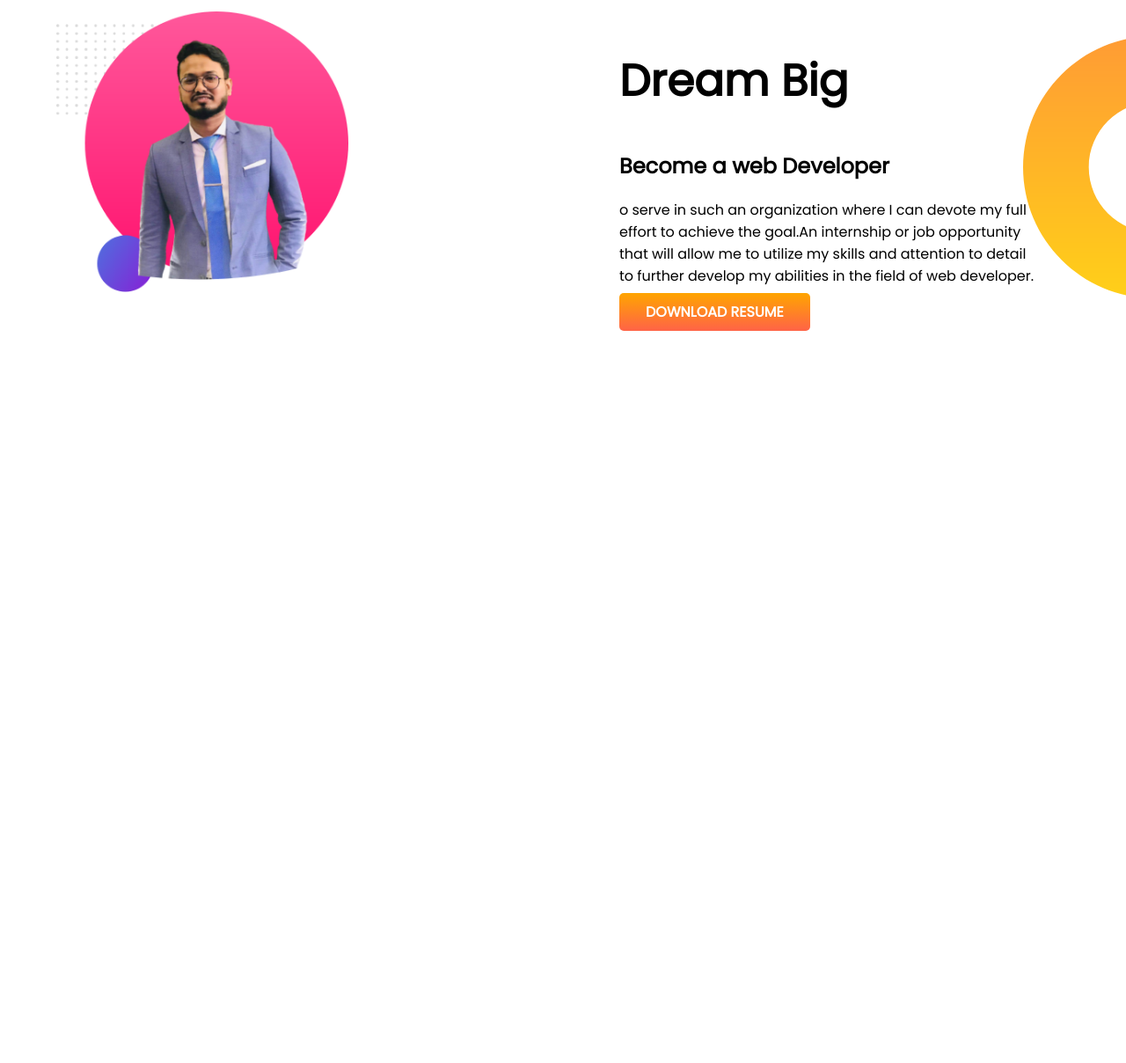
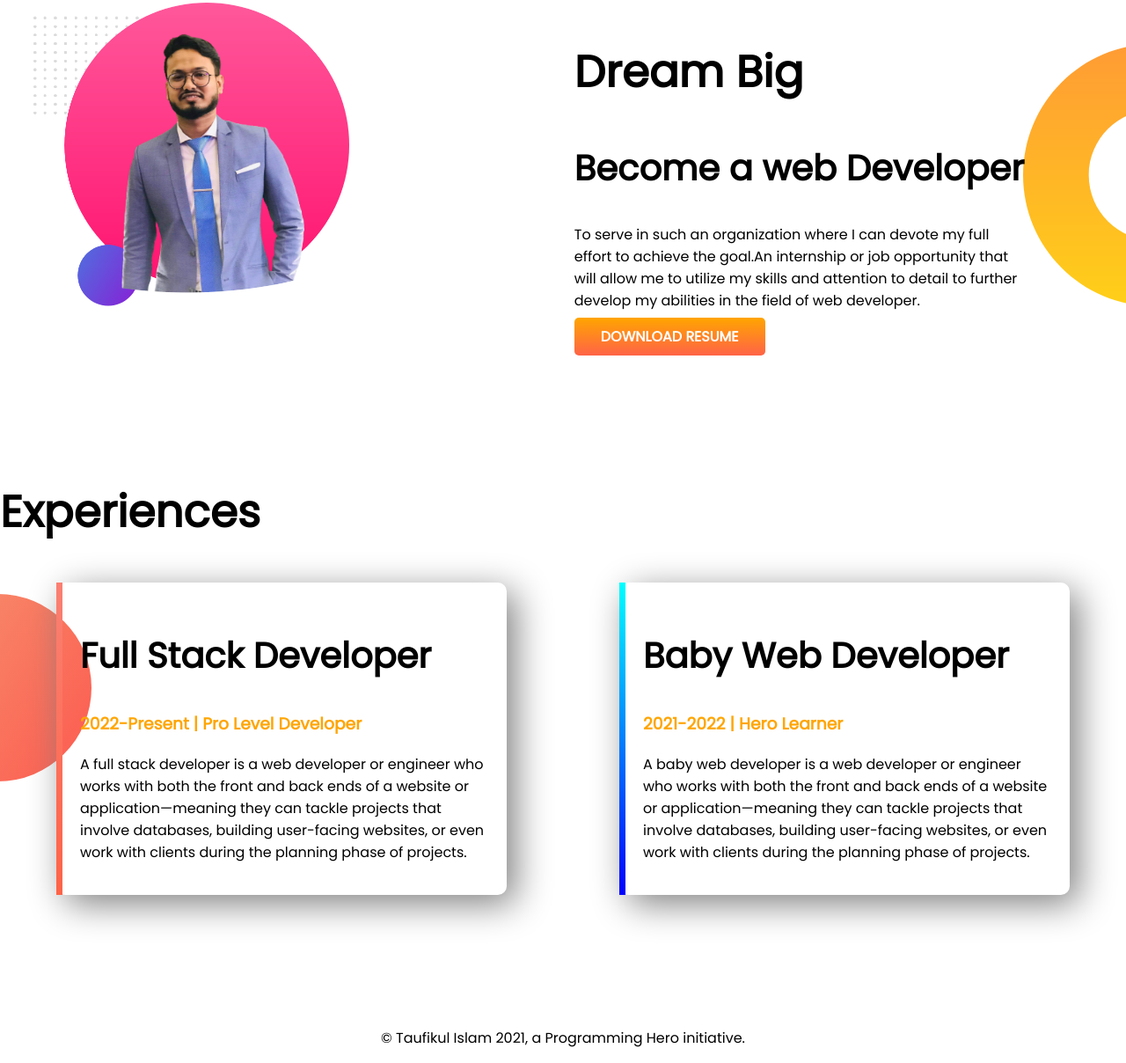
Before and after one commit to taufikka/developer-portfolio, a plain HTML site: page index.html in a window 1280 px wide. Shown: the part 760-1968 px from the top of the page at 88% size. Before the commit the page ends 1287 px from the top, so only its background shows below. Drawn offline with Linux system fonts and the light colour scheme.

Commit message:
footer and experience added

```diff
--- a/index.html
+++ b/index.html
@@ -13,7 +13,7 @@
 </head>
 
 <body>
-    <section class="top-banner">
+    <section class="top-banner flexible-container">
         <div class="half-width">
             <H1>Welcome To</H1>
             <H1><span class="color-orange">Taufikul Islam</span> World!</H1>
@@ -32,14 +32,14 @@
             <img src="images/taufik-pic-with-bg.png" alt="my pic">
         </div>
     </section>
-    <section class="dream-big">
+    <section class="dream-big flexible-container">
         <div class="half-width">
-            <img src="images\taufik-pic-with-bg2.png" alt="">
+            <img src="images\taufik-pic-with-bg2.png" alt="another pic">
         </div>
         <div class="half-width">
             <h1>Dream Big</h1>
             <h2>Become a web Developer</h2>
-            <p>o serve in such an organization where I can devote my full effort to achieve the goal.An internship or
+            <p>To serve in such an organization where I can devote my full effort to achieve the goal.An internship or
                 job
                 opportunity that will allow me to utilize my skills and attention to detail to further develop my
                 abilities
@@ -48,9 +48,31 @@
             <a class="link-button" target="_blank" href="https://www.linkedin.com/in/taufikul-islam-5a4285194/">DOWNLOAD
                 RESUME</a>
 
-
         </div>
     </section>
+
+        <section class="experience-area">
+            <h1>Experiences</h1>
+            <div class="flexible-container">
+                <div id="full-stack-experience" class="experience-item">
+                    <h2>Full Stack Developer</h2>
+                    <h3 class="color-orange">2022-Present  |  Pro Level Developer</h3>
+                     <p>A full stack developer is a web developer or engineer who works with both the front and back ends of a website or application—meaning they can tackle projects that involve databases, building user-facing websites, or even work with clients during the planning phase of projects.</p>
+
+                </div>
+                <div id="web-dev-experience" class="experience-item">
+                    <h2>Baby Web Developer</h2>
+                    <h3 class="color-orange">2021-2022  |  Hero Learner</h3>
+                    <p>A baby web developer is a web developer or engineer who works with both the front and back ends of a website or application—meaning they can tackle projects that involve databases, building user-facing websites, or even work with clients during the planning phase of projects.</p>
+                </div>
+            </div>
+
+        </section>
+        <footer>
+            <p>
+                © Taufikul Islam 2021, a Programming Hero initiative.
+            </p>
+        </footer>
 </body>
 
 </html>
--- a/style.css
+++ b/style.css
@@ -5,17 +5,20 @@ body{
 h1{
     font-size: 50px;
 }
+h2{
+    font-size: 40px;
+}
 .color-orange{
     color: orange;
 }
-section{
+.flexible-container{
     display: flex;
-    margin-bottom: 160px;
+    margin-bottom: 150px;
 }
 .half-width{
-    width: 50%;
-    padding-left: 5%;
-    padding-right: 8%;
+    width: 40%;
+    padding-left: 3%;
+    padding-right: 5%;
 
 }
 .half-width img{
@@ -38,3 +41,32 @@ section{
     background-repeat: no-repeat;
     background-position: right;
 }
+.experience-area{
+    background-image: url(images/exp-bg.png);
+    background-repeat: no-repeat;
+    background-position: left;
+}
+.experience-item{
+    width: 40%;
+    margin-left: 5%;
+    margin-right: 5%;
+    padding: 20px;
+    border-radius: 10px;
+    box-shadow: 10px 10px 40px gray;
+
+}
+#web-dev-experience{
+    border-left: 7px solid;
+    border-image: linear-gradient(cyan, blue);
+    border-image-slice: 1;
+
+}
+#full-stack-experience{
+    border-left: 7px solid;
+    border-image: linear-gradient(salmon, tomato);
+    border-image-slice: 1;
+
+}
+footer p{
+    text-align: center;
+}
```
Also changed, not shown: images/jhankar.png (deleted), images/jhankar2.png (deleted).
